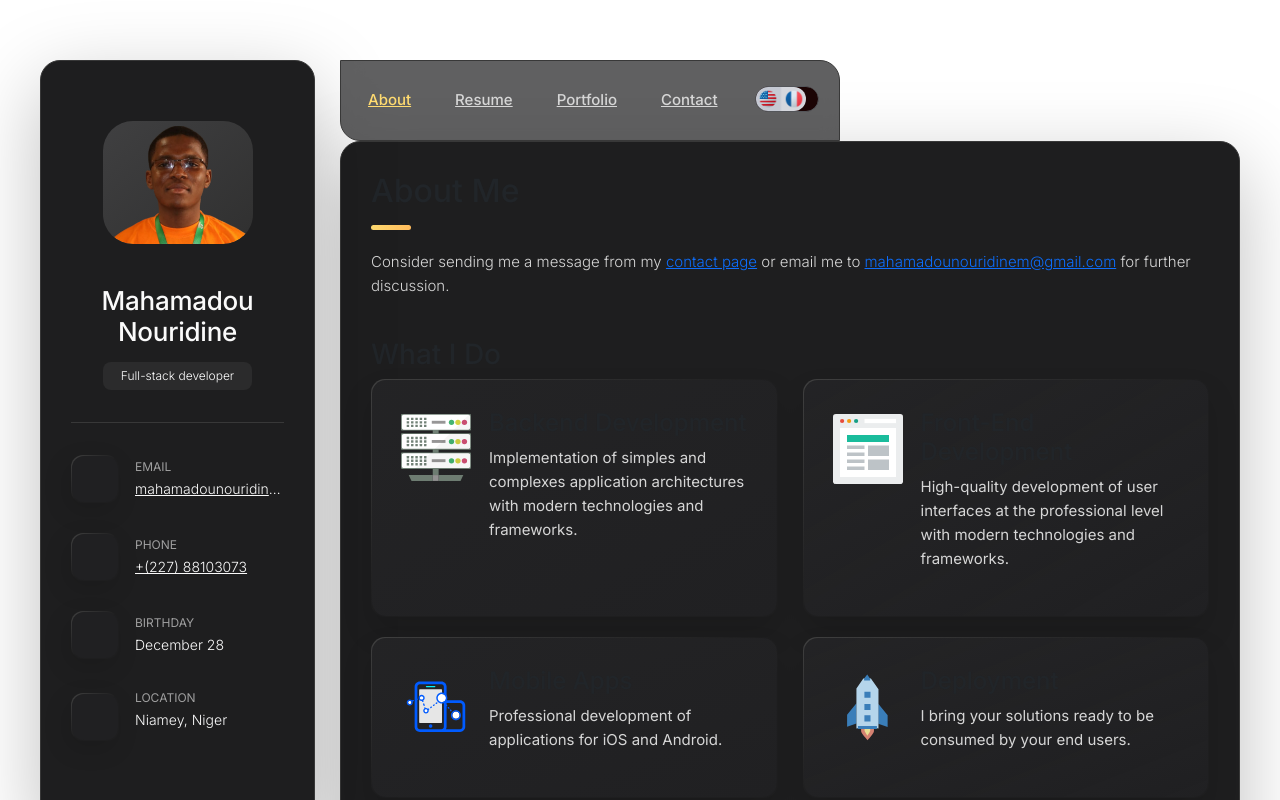
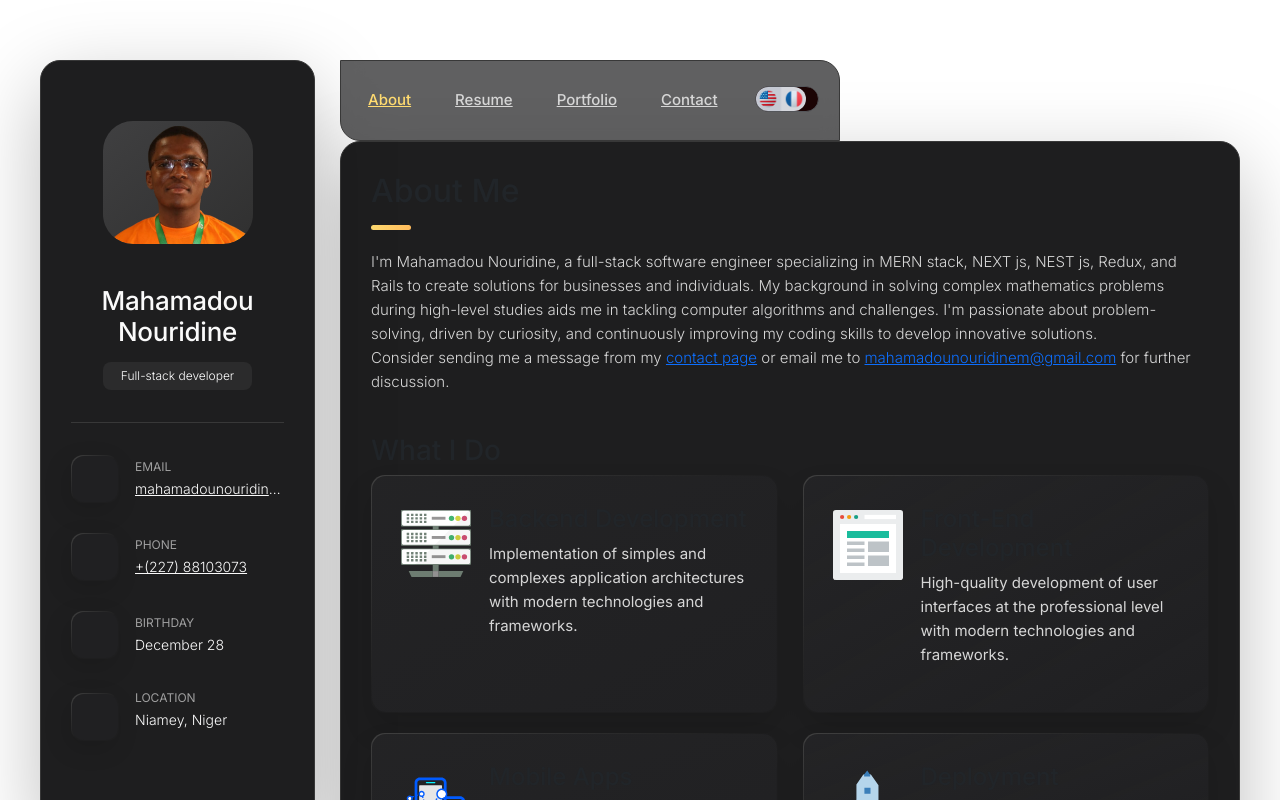
Before and after one commit to Mahamadou-Nouridine/personal-portfolio, a Next.js app: page / in a window 1280 px wide. Shown: the top 800 px of the page. Built offline with nearby package versions, Linux system fonts and the light colour scheme.

Commit message:
Fix about section issues

```diff
--- a/src/app/components/AboutMeSection.jsx
+++ b/src/app/components/AboutMeSection.jsx
@@ -9,7 +9,7 @@ const AboutMeSection = () => {
   return (
     <section className="about-text">
       <p>
-        {staticData[lang].aboutMe}
+        {staticData[lang].about.aboutSection}
         <span className="d-block">
           {lang == "en" ? (
             <>
@@ -30,7 +30,7 @@ const AboutMeSection = () => {
             <>
               Veuillez m&apos;envoyer un message depui ma{" "}
               <Link className="d-inline" href="/contact">
-              page de contact
+                page de contact
               </Link>{" "}
               ou m&apos;envoyer un email à l&apos;addresse{" "}
               <a
```
